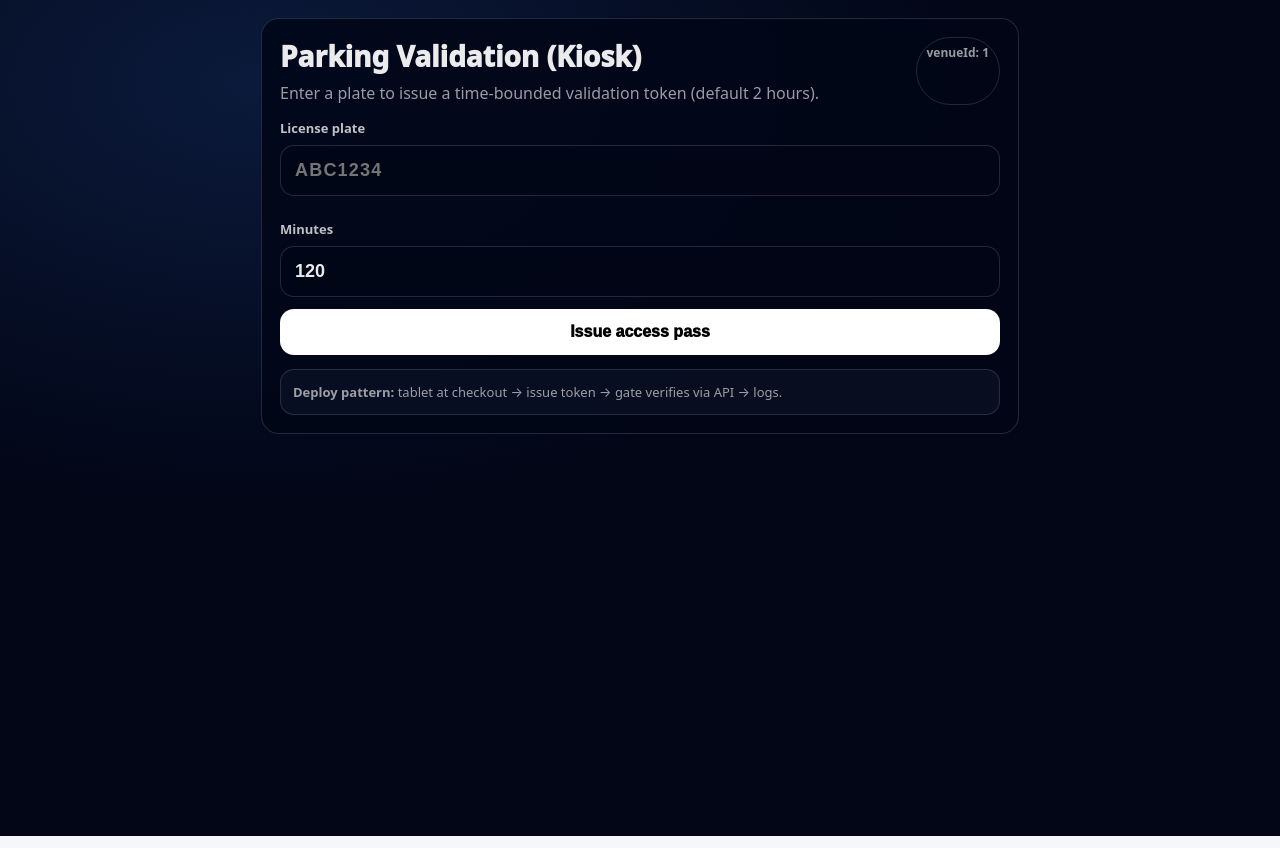
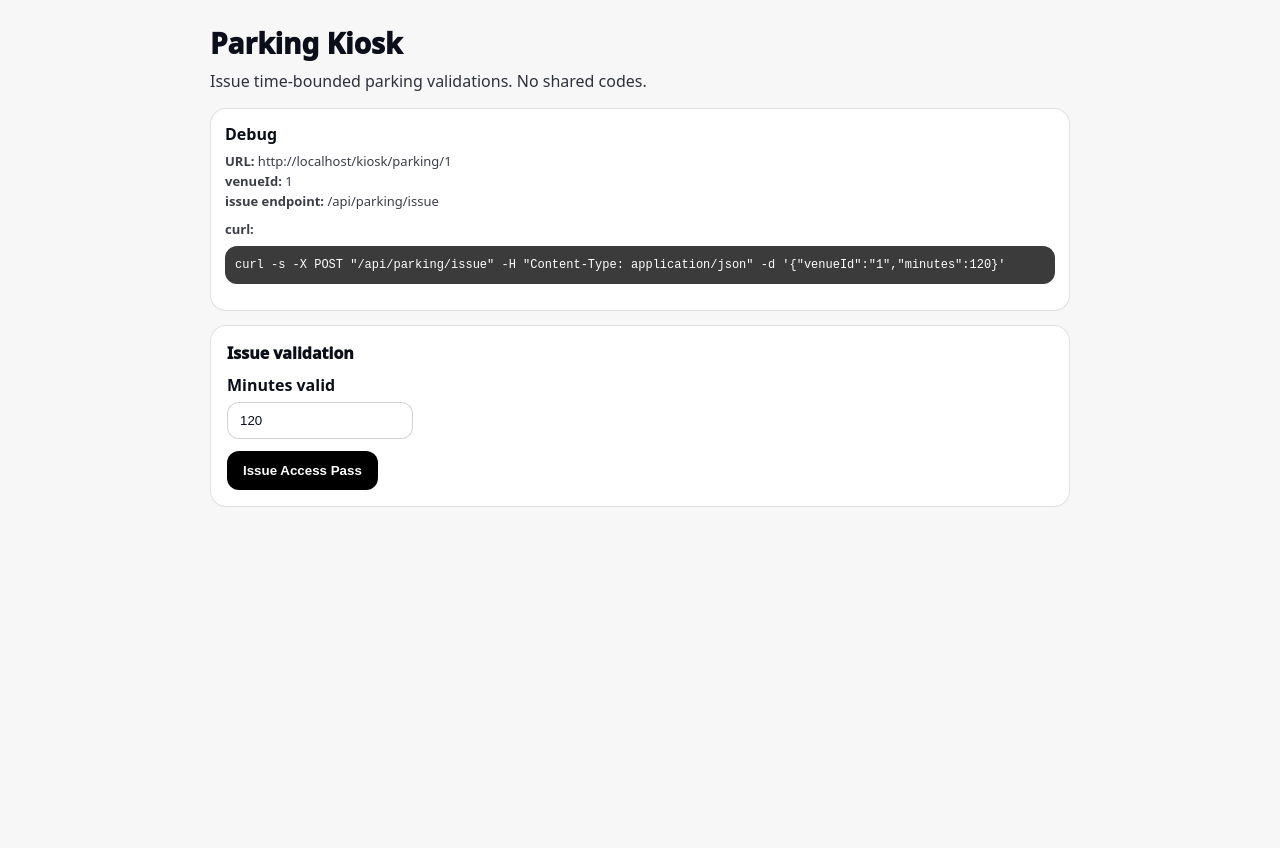
Before and after one commit to M4G3LL4N0/access-layer, a Next.js app: page /kiosk/parking/1 in a window 1280 px wide. Built offline with nearby package versions, Linux system fonts and the light colour scheme.

Commit message:
Make parking kiosk self-debugging (always shows venueId + endpoint)

```diff
--- a/src/app/kiosk/parking/[venueId]/page.tsx
+++ b/src/app/kiosk/parking/[venueId]/page.tsx
@@ -2,210 +2,219 @@
 
 import { useMemo, useState } from "react";
 
-export default function ParkingKioskPage({ params }: { params: { venueId: string } }) {
-  const venueId = params.venueId;
+export const dynamic = "force-dynamic";
 
-  const [plate, setPlate] = useState("");
-  const [minutes, setMinutes] = useState(120);
-  const [loading, setLoading] = useState(false);
-  const [resp, setResp] = useState<any>(null);
-  const [err, setErr] = useState<string | null>(null);
+function getVenueIdFromPath(): string {
+  // Works even if Next params fail for any reason.
+  if (typeof window === "undefined") return "";
+  const parts = window.location.pathname.split("/").filter(Boolean);
+  // expected: /kiosk/parking/:venueId
+  const idx = parts.findIndex((p) => p === "parking");
+  if (idx >= 0 && parts[idx + 1]) return parts[idx + 1];
+  // fallback: last segment
+  return parts[parts.length - 1] || "";
+}
 
-  const styles = useMemo(() => {
-    const border = "1px solid rgba(148, 163, 184, 0.22)";
-    const text = "rgba(255,255,255,0.92)";
-    const muted = "rgba(255,255,255,0.60)";
-    return {
-      page: {
-        minHeight: "100vh",
-        padding: 18,
-        fontFamily: 'system-ui, -apple-system, Segoe UI, Roboto, Arial, sans-serif',
-        color: text,
-        background:
-          "radial-gradient(1200px 700px at 20% 10%, rgba(59,130,246,0.16), transparent 60%), #020617",
-      } as const,
-      card: {
-        maxWidth: 720,
-        margin: "0 auto",
-        borderRadius: 18,
-        border,
-        background: "rgba(2,6,23,0.85)",
-        padding: 18,
-      } as const,
-      h1: { fontSize: 28, fontWeight: 950, margin: "0 0 6px" } as const,
-      p: { margin: 0, color: muted, lineHeight: 1.5 } as const,
-      input: {
-        width: "100%",
-        boxSizing: "border-box" as const,
-        padding: "14px 14px",
-        borderRadius: 14,
-        border,
-        background: "rgba(2,6,23,0.55)",
-        color: text,
-        fontSize: 18,
-        fontWeight: 800,
-        outline: "none",
-        letterSpacing: 1.2,
-      } as const,
-      row: {
-        display: "grid",
-        gridTemplateColumns: "1fr",
-        gap: 12,
-        marginTop: 14,
-      } as const,
-      row2: {
-        display: "grid",
-        gridTemplateColumns: "1fr",
-        gap: 12,
-        marginTop: 12,
-      } as const,
-      btn: {
-        width: "100%",
-        boxSizing: "border-box" as const,
-        padding: "14px 14px",
-        borderRadius: 14,
-        border: "none",
-        background: "white",
-        color: "black",
-        fontWeight: 950,
-        fontSize: 16,
-        cursor: "pointer",
-      } as const,
-      pill: {
-        display: "inline-block",
-        padding: "6px 10px",
-        borderRadius: 999,
-        border,
-        color: muted,
-        fontSize: 12,
-        fontWeight: 800,
-      } as const,
-      box: {
-        marginTop: 14,
-        borderRadius: 14,
-        border,
-        background: "rgba(15,23,42,0.55)",
-        padding: 12,
-        color: muted,
-        fontSize: 13,
-        lineHeight: 1.55,
-        wordBreak: "break-word" as const,
-      } as const,
-      ok: {
-        marginTop: 12,
-        borderRadius: 14,
-        padding: 12,
-        border: "1px solid rgba(34,197,94,0.35)",
-        background: "rgba(34,197,94,0.10)",
-        fontWeight: 900,
-      } as const,
-      bad: {
-        marginTop: 12,
-        borderRadius: 14,
-        padding: 12,
-        border: "1px solid rgba(239,68,68,0.35)",
-        background: "rgba(239,68,68,0.10)",
-        fontWeight: 900,
-      } as const,
-    };
-  }, []);
+export default function ParkingKioskPage() {
+  const [minutes, setMinutes] = useState<number>(120);
+  const [status, setStatus] = useState<"idle" | "loading" | "ok" | "err">("idle");
+  const [err, setErr] = useState<string>("");
+  const [token, setToken] = useState<string>("");
+  const [expiresAt, setExpiresAt] = useState<string>("");
+  const [verifyUrl, setVerifyUrl] = useState<string>("");
+
+  const venueId = useMemo(() => getVenueIdFromPath(), []);
+
+  const issueEndpoint = "/api/parking/issue";
 
   async function issue() {
-    setErr(null);
-    setResp(null);
-    setLoading(true);
+    setStatus("loading");
+    setErr("");
+    setToken("");
+    setExpiresAt("");
+    setVerifyUrl("");
+
     try {
-      const r = await fetch("/api/parking/issue", {
+      if (!venueId) throw new Error("Missing venueId (URL path parsing failed).");
+
+      const res = await fetch(issueEndpoint, {
         method: "POST",
-        headers: { "content-type": "application/json" },
-        body: JSON.stringify({ venueId, plate, minutes }),
+        headers: { "Content-Type": "application/json" },
+        body: JSON.stringify({ venueId, minutes }),
       });
-      const j = await r.json();
-      if (!r.ok || !j?.ok) setErr(j?.error || `Failed (HTTP ${r.status})`);
-      else setResp(j);
+
+      const json = await res.json().catch(() => ({}));
+      if (!res.ok) {
+        throw new Error(json?.error || json?.msg || `Request failed (${res.status})`);
+      }
+
+      const t = json?.validation?.token || json?.token || "";
+      const exp = json?.validation?.expires_at || json?.expires_at || "";
+      const vurl = json?.verifyUrl || (t ? `/api/parking/verify?token=${encodeURIComponent(t)}` : "");
+
+      setToken(t);
+      setExpiresAt(exp);
+      setVerifyUrl(vurl);
+      setStatus("ok");
     } catch (e: any) {
       setErr(String(e?.message || e));
-    } finally {
-      setLoading(false);
+      setStatus("err");
     }
   }
 
-  const token = resp?.validation?.token;
-  const verifyUrl = token ? `/api/parking/verify?token=${encodeURIComponent(token)}` : null;
+  const curl = venueId
+    ? `curl -s -X POST "${issueEndpoint}" -H "Content-Type: application/json" -d '{"venueId":"${venueId}","minutes":${minutes}}'`
+    : "(venueId missing)";
 
   return (
-    <main style={styles.page}>
-      <style>{`
-        @media (min-width: 760px) {
-          .row2 { grid-template-columns: 1fr 1fr; }
-        }
-      `}</style>
+    <main
+      style={{
+        minHeight: "100vh",
+        padding: 24,
+        fontFamily: "system-ui, -apple-system, Segoe UI, Roboto, Arial, sans-serif",
+        background: "#f7f7f8",
+      }}
+    >
+      <div style={{ maxWidth: 860, margin: "0 auto" }}>
+        <h1 style={{ margin: 0, fontSize: 28, fontWeight: 950 }}>Parking Kiosk</h1>
+        <p style={{ marginTop: 8, opacity: 0.85 }}>
+          Issue time-bounded parking validations. No shared codes.
+        </p>
 
-      <div style={styles.card}>
-        <div style={{ display: "flex", justifyContent: "space-between", gap: 12, flexWrap: "wrap" }}>
-          <div>
-            <h1 style={styles.h1}>Parking Validation (Kiosk)</h1>
-            <p style={styles.p}>Enter a plate to issue a time-bounded validation token (default 2 hours).</p>
-          </div>
-          <div style={styles.pill}>venueId: {venueId}</div>
-        </div>
-
-        <div style={styles.row}>
-          <div>
-            <div style={{ fontSize: 13, fontWeight: 900, color: "rgba(255,255,255,0.75)", marginBottom: 8 }}>
-              License plate
+        {/* DEBUG HEADER */}
+        <div
+          style={{
+            marginTop: 14,
+            padding: 14,
+            borderRadius: 16,
+            border: "1px solid rgba(0,0,0,0.12)",
+            background: "white",
+          }}
+        >
+          <div style={{ fontWeight: 900, marginBottom: 6 }}>Debug</div>
+          <div style={{ fontSize: 13, opacity: 0.8, lineHeight: 1.55 }}>
+            <div>
+              <b>URL:</b> {typeof window !== "undefined" ? window.location.href : "—"}
             </div>
-            <input
-              value={plate}
-              onChange={(e) => setPlate(e.target.value)}
-              placeholder="ABC1234"
-              style={styles.input}
-              autoCapitalize="characters"
-              autoCorrect="off"
-              inputMode="text"
-            />
-          </div>
-
-          <div className="row2" style={styles.row2}>
             <div>
-              <div style={{ fontSize: 13, fontWeight: 900, color: "rgba(255,255,255,0.75)", marginBottom: 8 }}>
-                Minutes
-              </div>
-              <input
-                value={minutes}
-                onChange={(e) => setMinutes(Number(e.target.value || 120))}
-                type="number"
-                min={5}
-                max={1440}
-                style={{ ...styles.input, letterSpacing: 0, fontWeight: 900 }}
-              />
+              <b>venueId:</b> {venueId || "(missing)"}
             </div>
-
-            <div style={{ display: "flex", alignItems: "end" }}>
-              <button onClick={issue} style={styles.btn} disabled={loading}>
-                {loading ? "Issuing…" : "Issue access pass"}
-              </button>
+            <div>
+              <b>issue endpoint:</b> {issueEndpoint}
+            </div>
+            <div style={{ marginTop: 8 }}>
+              <b>curl:</b>
+              <pre
+                style={{
+                  marginTop: 6,
+                  padding: 10,
+                  borderRadius: 12,
+                  background: "#0b0b0c",
+                  color: "white",
+                  overflowX: "auto",
+                  fontSize: 12,
+                }}
+              >
+                {curl}
+              </pre>
             </div>
           </div>
         </div>
 
-        {err && <div style={styles.bad}>Error: {err}</div>}
+        {/* CONTROLS */}
+        <div
+          style={{
+            marginTop: 14,
+            padding: 16,
+            borderRadius: 16,
+            border: "1px solid rgba(0,0,0,0.12)",
+            background: "white",
+          }}
+        >
+          <div style={{ fontWeight: 950, marginBottom: 10 }}>Issue validation</div>
 
-        {resp?.ok && (
-          <div style={styles.ok}>
-            Issued ✓ Token: <span style={{ fontFamily: "ui-monospace", fontWeight: 950 }}>{token}</span>
-            <div style={styles.box}>
-              Verify URL (for gate/attendant):{" "}
-              <span style={{ fontFamily: "ui-monospace" }}>{verifyUrl}</span>
-              <div style={{ marginTop: 8 }}>
-                Expires: <span style={{ fontFamily: "ui-monospace" }}>{resp?.validation?.expires_at}</span>
+          <label style={{ display: "block", fontWeight: 800, marginBottom: 6 }}>
+            Minutes valid
+          </label>
+          <input
+            type="number"
+            min={15}
+            step={15}
+            value={minutes}
+            onChange={(e) => setMinutes(Number(e.target.value || 0))}
+            style={{
+              width: 160,
+              padding: "10px 12px",
+              borderRadius: 12,
+              border: "1px solid rgba(0,0,0,0.18)",
+            }}
+          />
+
+          <div style={{ marginTop: 12 }}>
+            <button
+              onClick={issue}
+              disabled={status === "loading"}
+              style={{
+                padding: "12px 16px",
+                borderRadius: 12,
+                background: "black",
+                color: "white",
+                border: "none",
+                fontWeight: 900,
+                cursor: "pointer",
+              }}
+            >
+              {status === "loading" ? "Issuing…" : "Issue Access Pass"}
+            </button>
+          </div>
+
+          {status === "err" && (
+            <div
+              style={{
+                marginTop: 12,
+                padding: 12,
+                borderRadius: 12,
+                border: "1px solid #ffd1d1",
+                background: "#fff5f5",
+                color: "#7a0b0b",
+                fontWeight: 800,
+                whiteSpace: "pre-wrap",
+              }}
+            >
+              {err}
+            </div>
+          )}
+
+          {status === "ok" && (
+            <div
+              style={{
+                marginTop: 12,
+                padding: 12,
+                borderRadius: 12,
+                border: "1px solid #cdebd6",
+                background: "#f0fff4",
+              }}
+            >
+              <div style={{ fontWeight: 950 }}>Issued</div>
+              <div style={{ marginTop: 6, fontFamily: "ui-monospace, SFMono-Regular, Menlo, monospace" }}>
+                Token: {token}
               </div>
+              <div style={{ marginTop: 6, opacity: 0.85 }}>
+                Expires: {expiresAt || "(unknown)"}
+              </div>
+
+              {verifyUrl && (
+                <div style={{ marginTop: 10 }}>
+                  <a
+                    href={verifyUrl}
+                    style={{ fontWeight: 900, textDecoration: "underline" }}
+                  >
+                    Verify token →
+                  </a>
+                </div>
+              )}
             </div>
-          </div>
-        )}
-
-        <div style={styles.box}>
-          <b>Deploy pattern:</b> tablet at checkout → issue token → gate verifies via API → logs.
+          )}
         </div>
       </div>
     </main>
```
